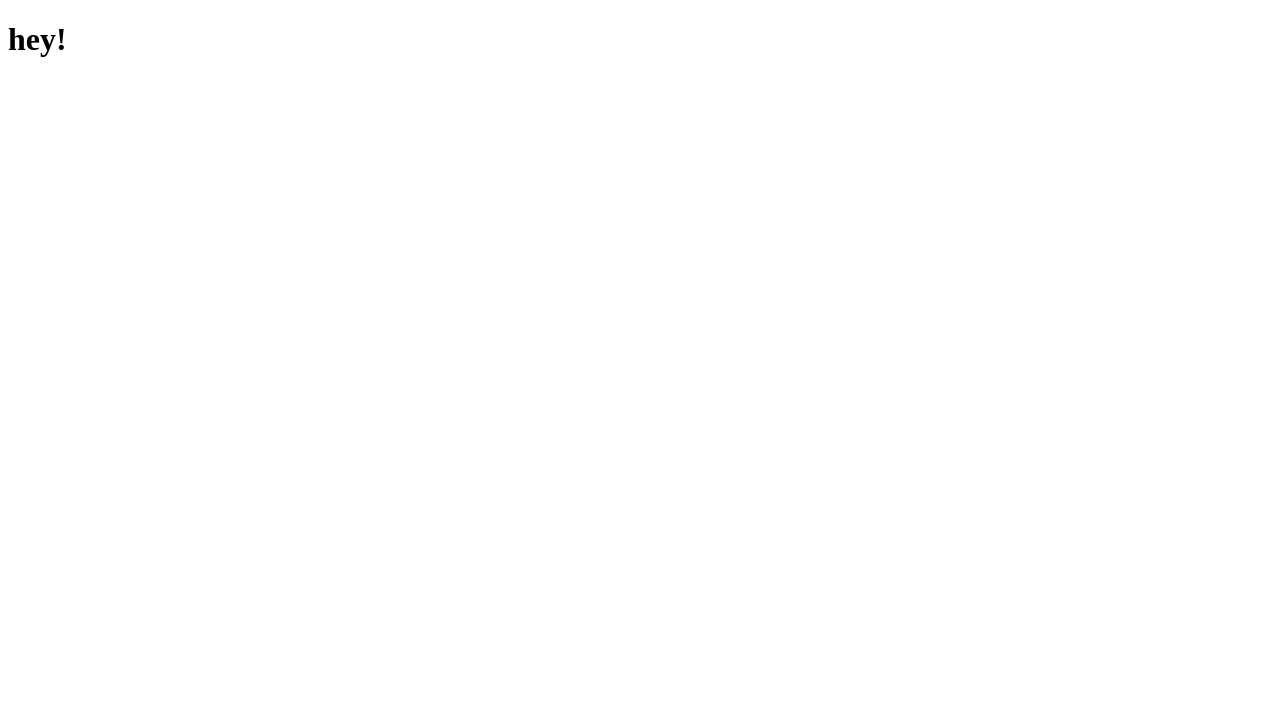
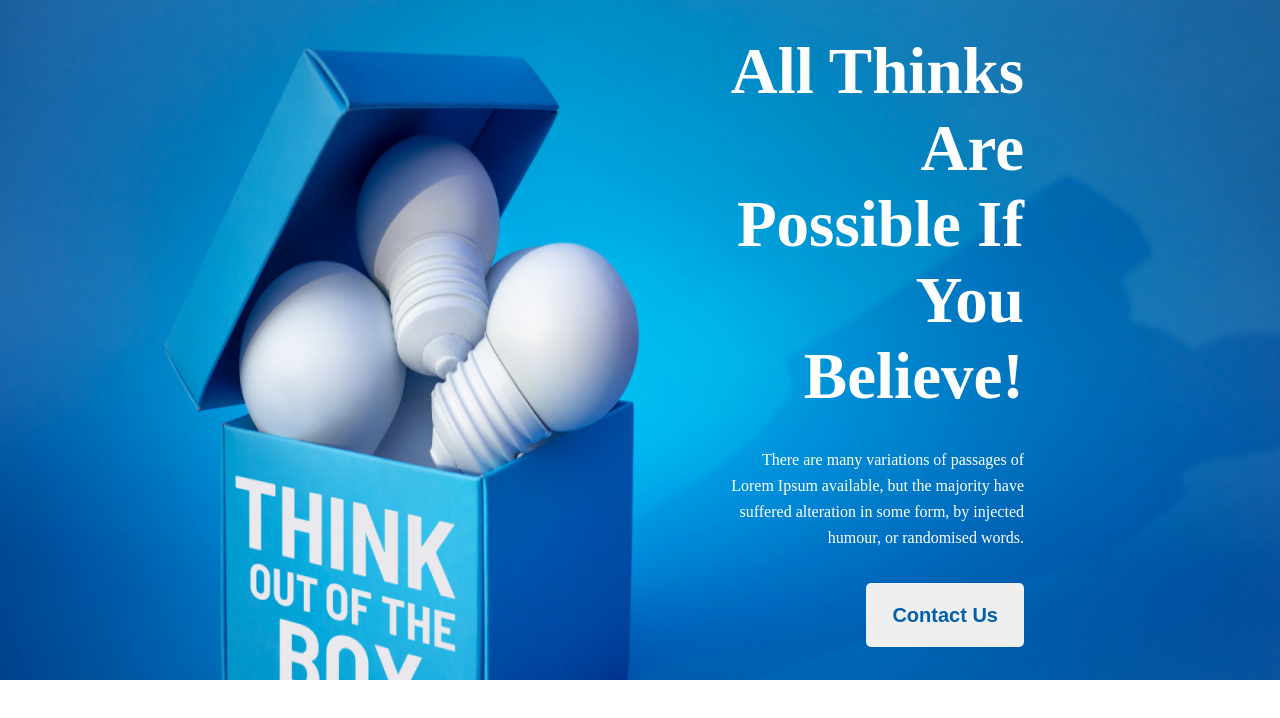
Before and after one commit to abhijitmondall/assignment-1, a plain HTML site: page index.html in a window 1280 px wide. Drawn offline with Linux system fonts and the light colour scheme.

Commit message:
Header part completed

```diff
--- a/index.html
+++ b/index.html
@@ -1,13 +1,30 @@
 <!DOCTYPE html>
 <html lang="en">
-<head>
-    <meta charset="UTF-8">
-    <meta http-equiv="X-UA-Compatible" content="IE=edge">
-    <meta name="viewport" content="width=device-width, initial-scale=1.0">
+  <head>
+    <meta charset="UTF-8" />
+    <meta http-equiv="X-UA-Compatible" content="IE=edge" />
+    <meta name="viewport" content="width=device-width, initial-scale=1.0" />
     <title>Assignment 1 Project</title>
-    <link rel="stylesheet" href="style.css">
-</head>
-<body>
-    <h1>hey!</h1>
-</body>
+    <link rel="stylesheet" href="./styles/style.css" />
+  </head>
+  <body>
+    <!-- The starting line of the header part of the project -->
+    <header id="main__wrap" class="header__main__wrap">
+      <div class="section__wrap header__section__wrap">
+        <div class="header__content__wrap">
+          <h1 class="header-title">All Thinks Are Possible If You Believe!</h1>
+          <p>
+            There are many variations of passages of Lorem Ipsum available, but
+            the majority have suffered alteration in some form, by injected
+            humour, or randomised words.
+          </p>
+          <button class="btn--primary">Contact Us</button>
+        </div>
+      </div>
+    </header>
+    <!-- The ending line of the header part of the project -->
+
+    <!-- The starting line of the main part of the project -->
+    <main id="main__wrap"></main>
+  </body>
 </html>
--- /dev/null
+++ b/styles/style.css
@@ -0,0 +1,60 @@
+/* Universal selectors */
+* {
+  margin: 0;
+  padding: 0;
+  box-sizing: border-box;
+}
+
+h1 {
+  font-size: 65px;
+  font-weight: 700;
+  line-height: 76.25px;
+}
+h2 {
+  font-size: 40px;
+  font-weight: 700;
+  line-height: 46px;
+}
+p {
+  font-size: 16px;
+  font-weight: 400;
+  line-height: 26px;
+}
+
+/* Primary Button */
+.btn--primary {
+  font-size: 20px;
+  font-weight: 600;
+  line-height: 24px;
+  color: #005fac;
+  text-align: center;
+  padding: 20px 26px;
+  border: none;
+  border-radius: 5px;
+  cursor: pointer;
+}
+#main__wrap {
+  width: 100%;
+  max-width: 100%;
+}
+.header__main__wrap {
+  /*header section background image*/
+  background-image: url(../images/banner/banner3.png);
+  background-repeat: no-repeat;
+  background-size: 100% 800px;
+}
+.header__section__wrap {
+  width: 80%;
+  height: 85vh;
+  display: flex;
+  justify-content: flex-end;
+  align-items: center;
+}
+.header__content__wrap {
+  width: 30%;
+  text-align: right;
+  color: #ffffff;
+}
+.header__content__wrap p {
+  padding: 32px 0;
+}
```
Also changed, not shown: images/banner/banner1.png (added), images/banner/banner2.png (added), images/banner/banner3.png (added), images/gradient1.png (added), images/gradient2.png (added), images/gradient3.png (added), images/icons/ecom.png (added), images/icons/fb.png (added), images/icons/js.png (added), images/icons/smoke.png (added), images/icons/twitter.png (added), images/icons/web.png (added), images/icons/youtube.png (added), images/person.png (added), 2 more files.
